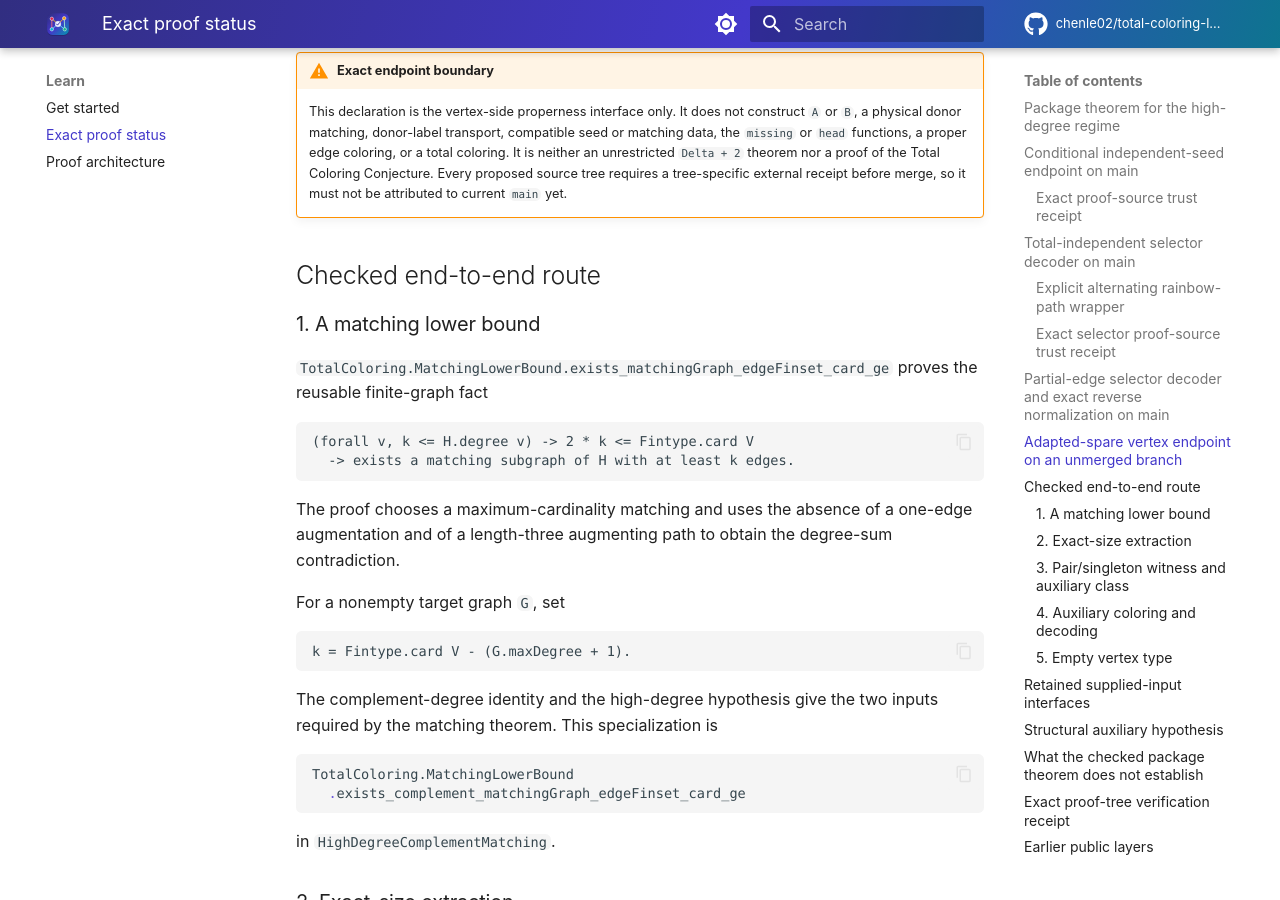
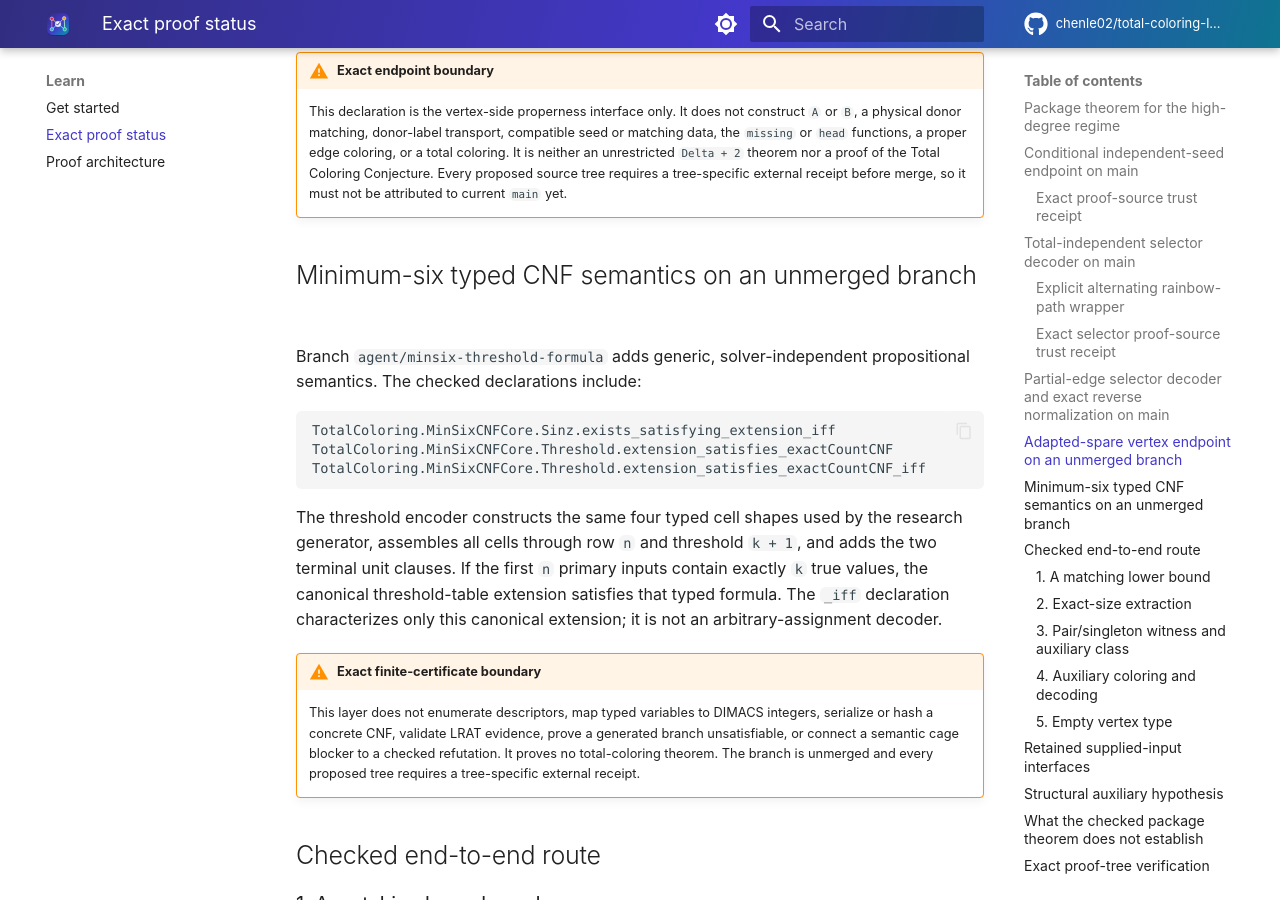
Before and after one commit to chenle02/total-coloring-lean, an MkDocs documentation site: the page built from docs/proof-status.md, in a window 1280 px wide and 900 px high, scrolled down 6531 px. Built offline with MkDocs 1.6.1 and Material for MkDocs 9.7.7, drawn with Linux system fonts in a browser that asks for light colours; comment, search, counter and statistics services are not loaded.

Commit message:
proof: formalize typed threshold CNF table

````diff
--- a/docs/proof-status.md
+++ b/docs/proof-status.md
@@ -329,6 +329,33 @@ definition, but the theorem models the intended endpoint only under
     Conjecture. Every proposed source tree requires a tree-specific external
     receipt before merge, so it must not be attributed to current `main` yet.
 
+## Minimum-six typed CNF semantics on an unmerged branch
+
+Branch `agent/minsix-threshold-formula` adds generic, solver-independent
+propositional semantics. The checked declarations include:
+
+```lean
+TotalColoring.MinSixCNFCore.Sinz.exists_satisfying_extension_iff
+TotalColoring.MinSixCNFCore.Threshold.extension_satisfies_exactCountCNF
+TotalColoring.MinSixCNFCore.Threshold.extension_satisfies_exactCountCNF_iff
+```
+
+The threshold encoder constructs the same four typed cell shapes used by the
+research generator, assembles all cells through row `n` and threshold
+`k + 1`, and adds the two terminal unit clauses. If the first `n` primary
+inputs contain exactly `k` true values, the canonical threshold-table
+extension satisfies that typed formula. The `_iff` declaration characterizes
+only this canonical extension; it is not an arbitrary-assignment decoder.
+
+!!! warning "Exact finite-certificate boundary"
+
+    This layer does not enumerate descriptors, map typed variables to DIMACS
+    integers, serialize or hash a concrete CNF, validate LRAT evidence, prove
+    a generated branch unsatisfiable, or connect a semantic cage blocker to a
+    checked refutation. It proves no total-coloring theorem. The branch is
+    unmerged and every proposed tree requires a tree-specific external
+    receipt.
+
 ## Checked end-to-end route
 
 ### 1. A matching lower bound
--- a/llms.txt
+++ b/llms.txt
@@ -13,6 +13,8 @@ The merged `TotalColoring.partialEdgeSelectorAssignment_valid` accepts `phi.Vali
 Distribution state: PR #8 merged as commit `0e938606f81e7a27a5925987824e7152f7dbb4c6`, whose tree is exactly the verified publishable tree `89a32c7a78e294a8b1484092ec79afaa3b4ace5a`. PRs #10, #11, and #12 then merged the independent-seed, selector/path, and partial-edge normalization layers as merge commits `f4c56956ed535864daa0116b66fd895c81d9d719`, `35e127c177201c0ab1e35689741132ea2bb559c7`, and `61e79beac7d4759568187bd43a5a40f23bf83af1`; current `main` has exact tree `cb2d7d06998c213e68a7372f743f67f9cff815f7`. Historical source tree `9af6a84e…` passed sealed Easley jobs `5389587` and `5389588`. Historical selector source tree `1847934c…` passed sealed Easley job `5391803`, exit `0:0`, in 16m09s on node411 with peak RSS `125399676K`, through strict leaf, target/umbrella/full, Quickstart, axiom, `leanchecker`, JSON/diff, and reconstruction gates. These jobs verify conditional declarations and do not supply their Vizing/selector/core/peel/path inputs. Release v0.1.0 predates these result layers. The adapted-spare endpoint remains unmerged on `agent/donor-global-formalization`; every proposed source tree requires a tree-specific external receipt before publication.
 
 On unmerged branch `agent/donor-global-formalization`, `adaptedSpareVertexColor A B missing head` colors `A` by the fresh `none`, `B` by `some (head v)`, and every other vertex by `some (missing v)`. Assuming `Disjoint A B`, `adaptedSpareVertexColor_proper_iff` proves exact equivalence between edgewise properness and the conjunction: `A` is independent; every adjacent equal-`missing` conflict has an endpoint in `A ∪ B`; every head label differs from the missing color of each unchanged neighbor; and head labels properly color adjacent vertices of `B`. This is the vertex-side endpoint only. It constructs no donor matching, seed or matching witness, missing/head data, proper edge coloring, total coloring, unrestricted `Delta + 2` theorem, or Total Coloring Conjecture proof.
+
+Unmerged branch `agent/minsix-threshold-formula` contains generic typed CNF semantics only. `TotalColoring.MinSixCNFCore.Sinz.exists_satisfying_extension_iff` characterizes the displayed Sinz block. `TotalColoring.MinSixCNFCore.Threshold.extension_satisfies_exactCountCNF` and its canonical-extension `_iff` companion assemble the bounded threshold table and relate its terminal unit clauses to the exact number of true primary inputs. They do not enumerate cage descriptors, map variables to DIMACS integers, identify serialized bytes, validate LRAT evidence, prove a concrete CNF unsatisfiable, compose a semantic blocker with a refutation, or prove any graph-coloring theorem. Every proposed branch tree requires a tree-specific external receipt before merge.
 
 Numerical provenance remains split exactly: private verification source commit `acb08de85f99c7db578e042e67d3f172c5599fcd`, tree `7207e2a282ff829fba9737e93154f46f385ef879`, source-archive SHA-256 `5c3bef3720abeb62d0c437fbc638fe1848059892fbe09fe0c437c942c16baf5c`; identical numerical Lean content at public integration commit `343b7b87b82532a9d8eade6d4cd43679eae1f7c9`, tree `9863f500b2671048f4dc386f497eb6523b065099`. Jobs `5387926`, `5387929`, `5387933`, and `5387978` passed; GitHub Lean CI `29612994477` and docs `29612994502` succeeded. Diagnostic jobs `5387930` and `5387932` are not receipts or proof failures.
 
````
Also changed, not shown: README.md (+17 -0 lines), docs/claim-boundary.json (+19 -1 lines), docs/theorem-index.md (+15 -0 lines), 3 other files.
